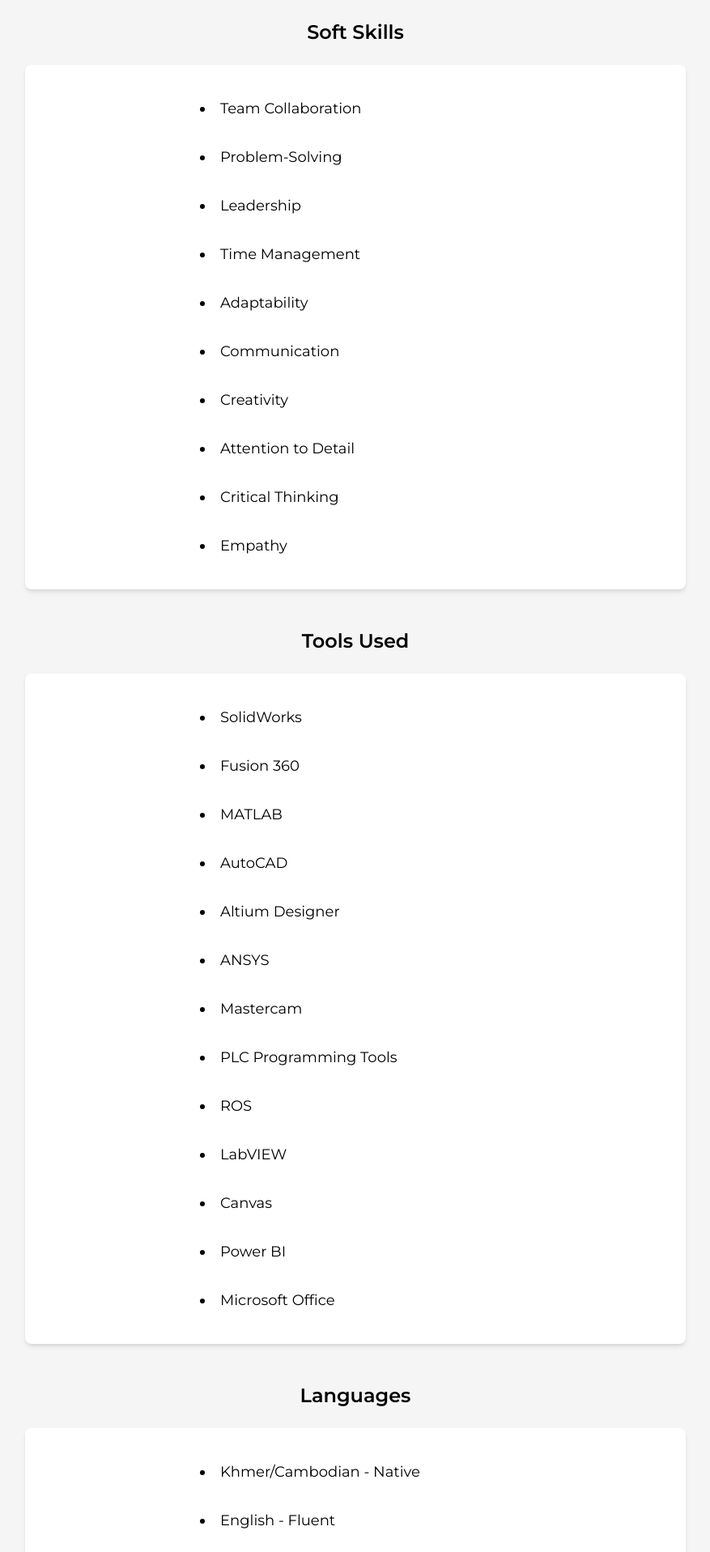
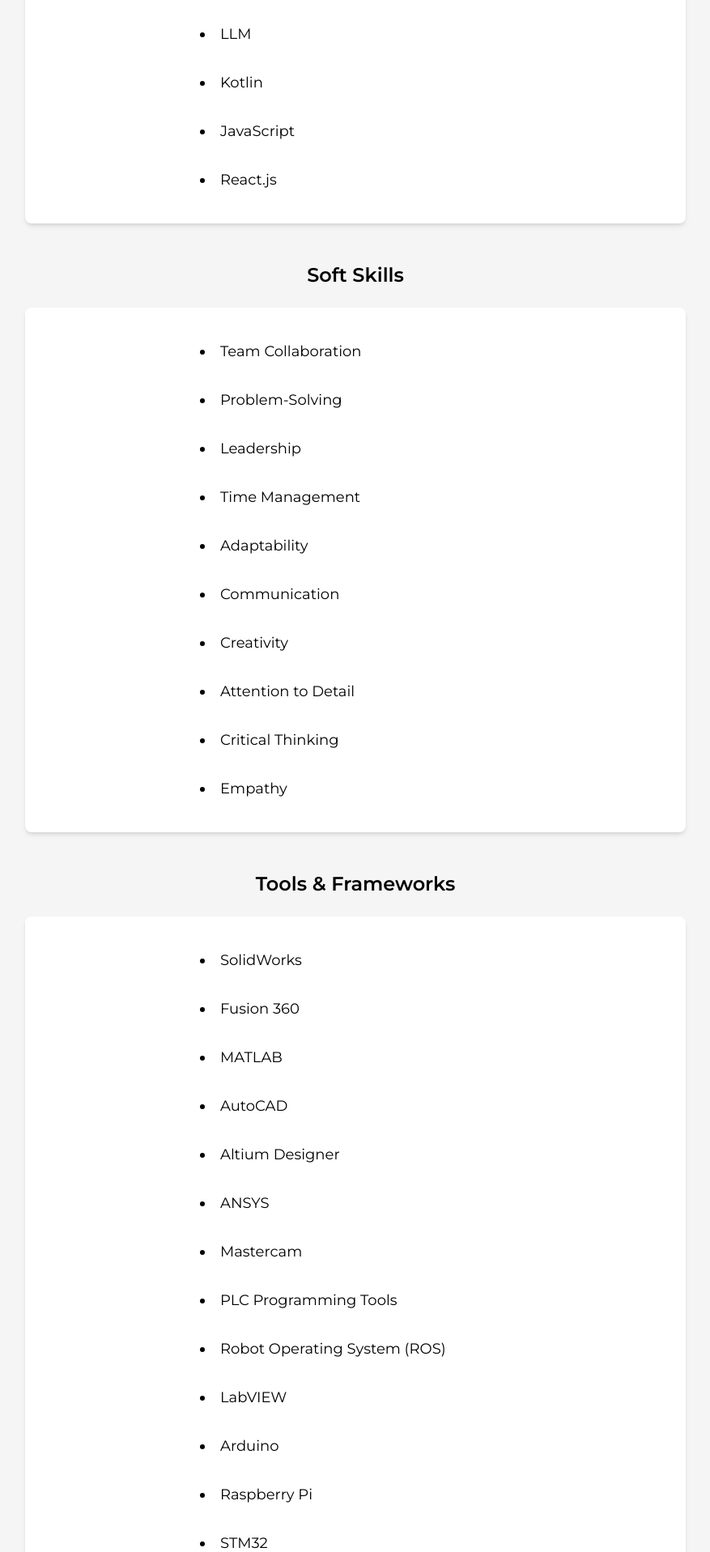
Before and after one commit to DukeDick/OudomThachPortfolio, a Next.js app: page /about in a window 1280 px wide. Shown: the part 2212-4129 px from the top of the page at 81% size, without its empty margins (201-1078 px from the left). Built offline with nearby package versions, Linux system fonts and the light colour scheme.

Commit message:
Update Skills.js

```diff
--- a/src/components/Skills.js
+++ b/src/components/Skills.js
@@ -6,15 +6,20 @@ const Skills = () => {
     "Mechanics Design",
     "PCB Design",
     "Python",
+    "Data Analytics",
     "MySQL",
     "C++",
     "Website Development",
+    "HTML",
+    "CSS",
     "Data Science",
     "PLC",
     "Machine Learning",
     "Natural Language Processing",
     "LLM",
-        "Kotlin"
+    "Kotlin",
+    "JavaScript",
+    "React.js"
   ];
 
   const softSkills = [
@@ -31,6 +36,7 @@ const Skills = () => {
   ];
 
   const toolsUsed = [
+    // --- CAD & Design Tools ---
     "SolidWorks",
     "Fusion 360",
     "MATLAB",
@@ -38,11 +44,47 @@ const Skills = () => {
     "Altium Designer",
     "ANSYS",
     "Mastercam",
+
+    // --- Robotics & Engineering Tools ---
     "PLC Programming Tools",
-        "ROS",
+    "Robot Operating System (ROS)",
     "LabVIEW",
+    "Arduino",
+    "Raspberry Pi",
+    "STM32",
+
+    // --- Data Analytics & Visualization ---
+    "Power BI (Beginner; learning)",
+    "Excel (Intermediate)",
+
+    // --- Machine Learning & AI Frameworks ---
+    "NumPy",
+    "Pandas",
+    "Matplotlib",
+    "Seaborn",
+    "Scikit-learn",
+    "TensorFlow",
+    "Keras",
+    "PyTorch",
+    "XGBoost",
+    "OpenCV",
+
+    // --- AI & App Deployment Tools ---
+    "Hugging Face",
+    "Gradio",
+    "Streamlit",
+
+    // --- Web & Full-Stack Development ---
+    "React.js",
+    "JavaScript",
+    "HTML",
+    "CSS",
+    "Flask",
+
+    // --- Productivity & Others ---
+    "Jupyter Notebook",
+    "Google Colab",
     "Canvas",
-        "Power BI",
     "Microsoft Office"
   ];
 
@@ -51,6 +93,7 @@ const Skills = () => {
     { language: "English", proficiency: "Fluent" },
     { language: "Thai", proficiency: "Fluent" },
     { language: "French", proficiency: "Beginner" },
+    { language: "Indonesian", proficiency: "Beginner" },
     { language: "Vietnamese", proficiency: "Beginner (understand alphabets and pronunciation)" }
   ];
 
@@ -92,7 +135,7 @@ const Skills = () => {
 
         {/* Tools Used List */}
         <div className="w-full mb-12">
-                    <h3 className="font-semibold text-2xl mb-6 text-center">Tools Used</h3>
+          <h3 className="font-semibold text-2xl mb-6 text-center">Tools & Frameworks</h3>
           <ul className="text-lg md:text-md list-disc list-inside p-8 rounded-lg bg-white dark:bg-gray-800 shadow-md mx-auto flex flex-col items-center justify-center space-y-4 w-full">
             {toolsUsed.map((tool, index) => (
               <li
```
Lines whose indentation alone changed are shown as unchanged.
